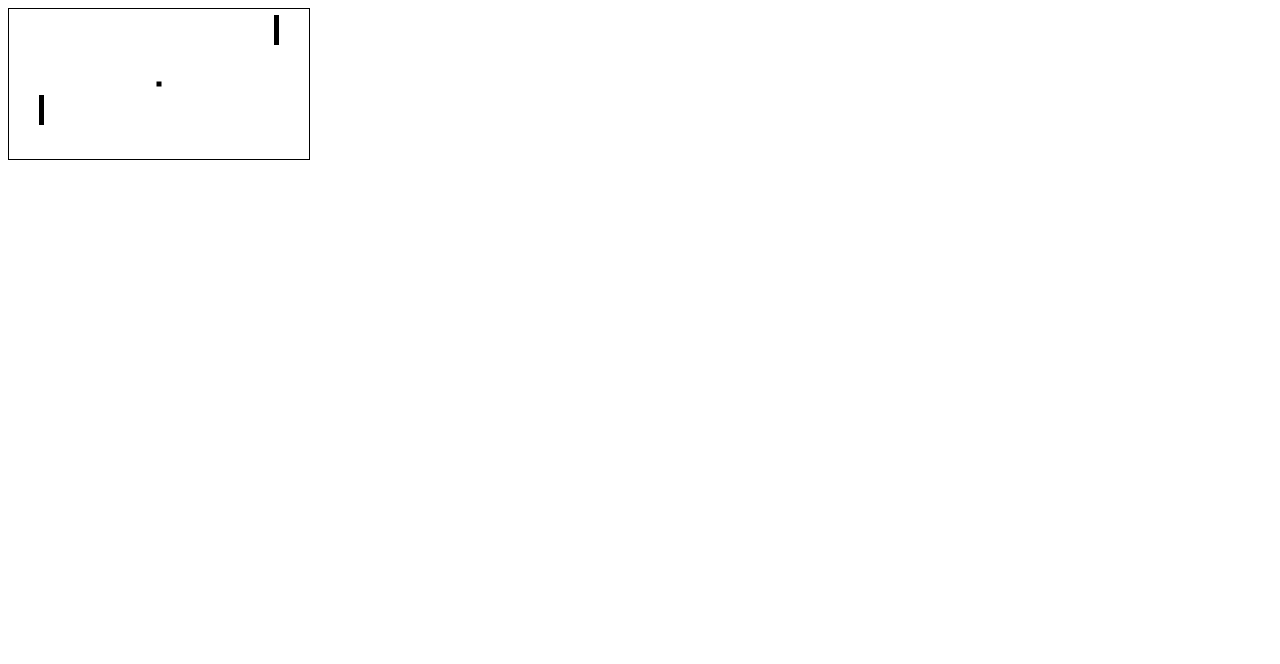
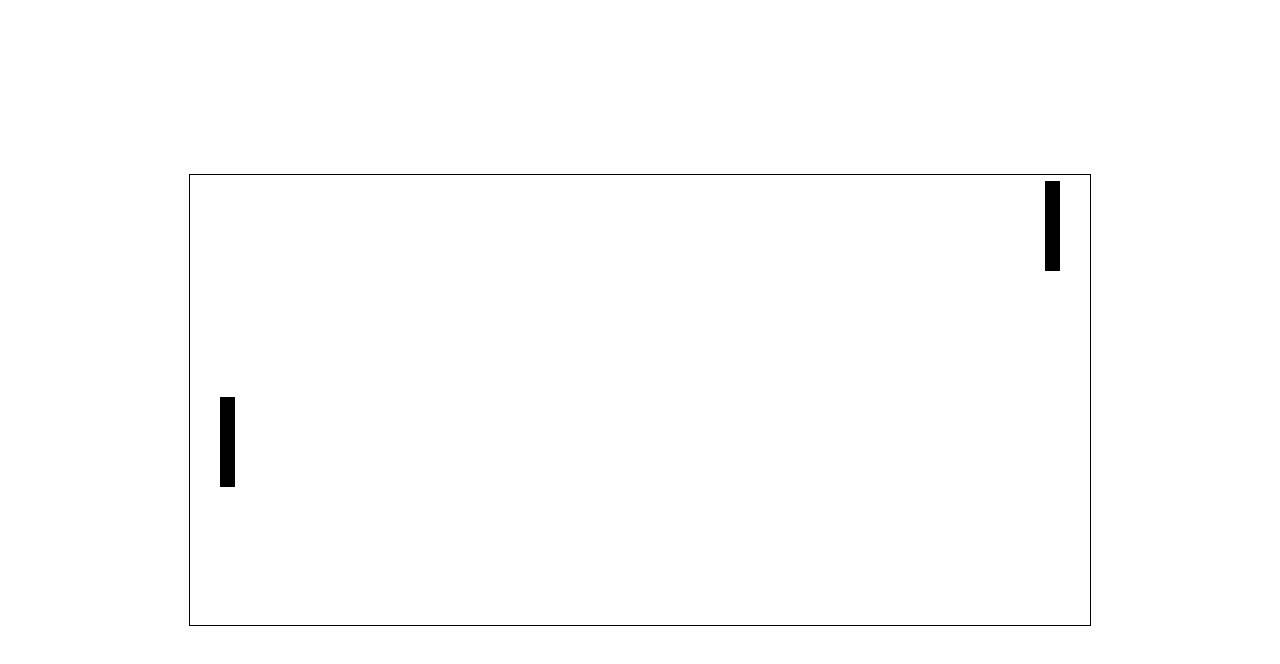
Before and after one commit to nikoguerrero/Pong, a plain HTML site: page index.html in a window 1280 px wide. Drawn offline with Linux system fonts and the light colour scheme.

Commit message:
manipular objetos. rebote de pelota. agrandado de canvas

```diff
--- a/index.html
+++ b/index.html
@@ -5,7 +5,7 @@
         <link rel="stylesheet" href="style.css" />
     </head>
     <body>
-        <canvas id='canvas' class='pongCanvas'></canvas>
+        <canvas id='canvas' class='pongCanvas' width='900' height='450'></canvas>
         <script src='pongo.js'></script>
     </body>
 </html>
--- a/pongo.js
+++ b/pongo.js
@@ -2,52 +2,87 @@ console.log('hello world');
 
 const canvas = document.getElementById('canvas');
 const canvContext = canvas.getContext('2d');
-let compY = 6;
-let compVelocity = 1;
-let playerY = 6;
-let playerVelocity = 0;
+const canvasWidth = canvas.width;
+const canvasHeight = canvas.height;
+const globalVeloc = 4;
 
+let cpuPaddle = {
+    x: 30,
+    y: 6,
+    width: 15,
+    height: 90,
+    velocity: 1
+};
+
+let playerPaddle = {
+    x: 855,
+    y: 6,
+    width: 15,
+    height: 90,
+    velocity: 0
+};
+
+let ball = {
+    x: canvasWidth / 2 - 7.5,
+    y: canvasHeight / 2 - 7.5,
+    width: 15,
+    height: 15,
+    velocX: Math.random() * 2 - 1,
+    velocY: Math.random() * 2 - 1
+};
+
+let paddleLimit = {
+    top: 5,
+    bottom: 355
+};
 
 function draw(){
-    canvContext.clearRect(0, 0, 300, 150);
-    canvContext.fillRect(30, compY, 5, 30);
-    canvContext.fillRect(265, playerY, 5, 30);
-    canvContext.fillRect(147.5, 72.5, 5, 5);
-    setTimeout(draw, 16.66);
-    compY+= compVelocity;
+    canvContext.clearRect(0, 0, canvasWidth, canvasHeight);
+    canvContext.fillRect(cpuPaddle.x, cpuPaddle.y, cpuPaddle.width, cpuPaddle.height);
+    canvContext.fillRect(playerPaddle.x, playerPaddle.y, playerPaddle.width, playerPaddle.height);
+    canvContext.fillRect(ball.x, ball.y, ball.width, ball.height);
+    cpuPaddle.y += cpuPaddle.velocity * globalVeloc;
 
-    if(compY === 115 || compY === 5) {
-        compVelocity *= -1;
+    if(cpuPaddle.y > paddleLimit.bottom || cpuPaddle.y < paddleLimit.top) {
+        cpuPaddle.velocity *= -1;
     }
 
-    playerY += playerVelocity;
+    playerPaddle.y += playerPaddle.velocity * globalVeloc;
 
-    if(playerY > 114) {
-        playerY = 114;
-    } else if(playerY < 6) {
-        playerY = 6;
+    if(playerPaddle.y > paddleLimit.bottom) {
+        playerPaddle.y = paddleLimit.bottom;
+    } else if(playerPaddle.y < paddleLimit.top) {
+        playerPaddle.y = paddleLimit.top;
     }
+
+    ball.x += ball.velocX * globalVeloc;
+    ball.y += ball.velocY * globalVeloc;
+
+    if(ball.y > canvasHeight - ball.height || ball.y < 0) {
+        ball.velocY *= -1;
+    }
+    setTimeout(draw, 16.66); // 16.66 = 60fps
 }
 draw();
 
 window.addEventListener("keydown", (event) => {
    switch(event.key) {
        case 'ArrowDown':
-           playerVelocity = 1;
-           break;
+            playerPaddle.velocity = 1;
+            break;
        case 'ArrowUp':
-           playerVelocity = -1;
-           break;
+            playerPaddle.velocity = -1;
+            break;
    }
 });
 
 window.addEventListener("keyup", (event) => {
     switch(event.key) {
         case 'ArrowDown':
-            playerVelocity = 0;
+            playerPaddle.velocity = 0;
             break;
         case 'ArrowUp':
-            playerVelocity = 0;
+            playerPaddle.velocity = 0;
             break;
     }
 });
--- a/style.css
+++ b/style.css
@@ -1,3 +1,13 @@
 .pongCanvas{
+    padding: 0;
+    margin: auto;
+    display: block;
+    width: 900px;
+    height: 450px;
+    position: absolute;
+    top: 0;
+    bottom: 0;
+    left: 0;
+    right: 0;
     border:1px solid black;
 }
```
